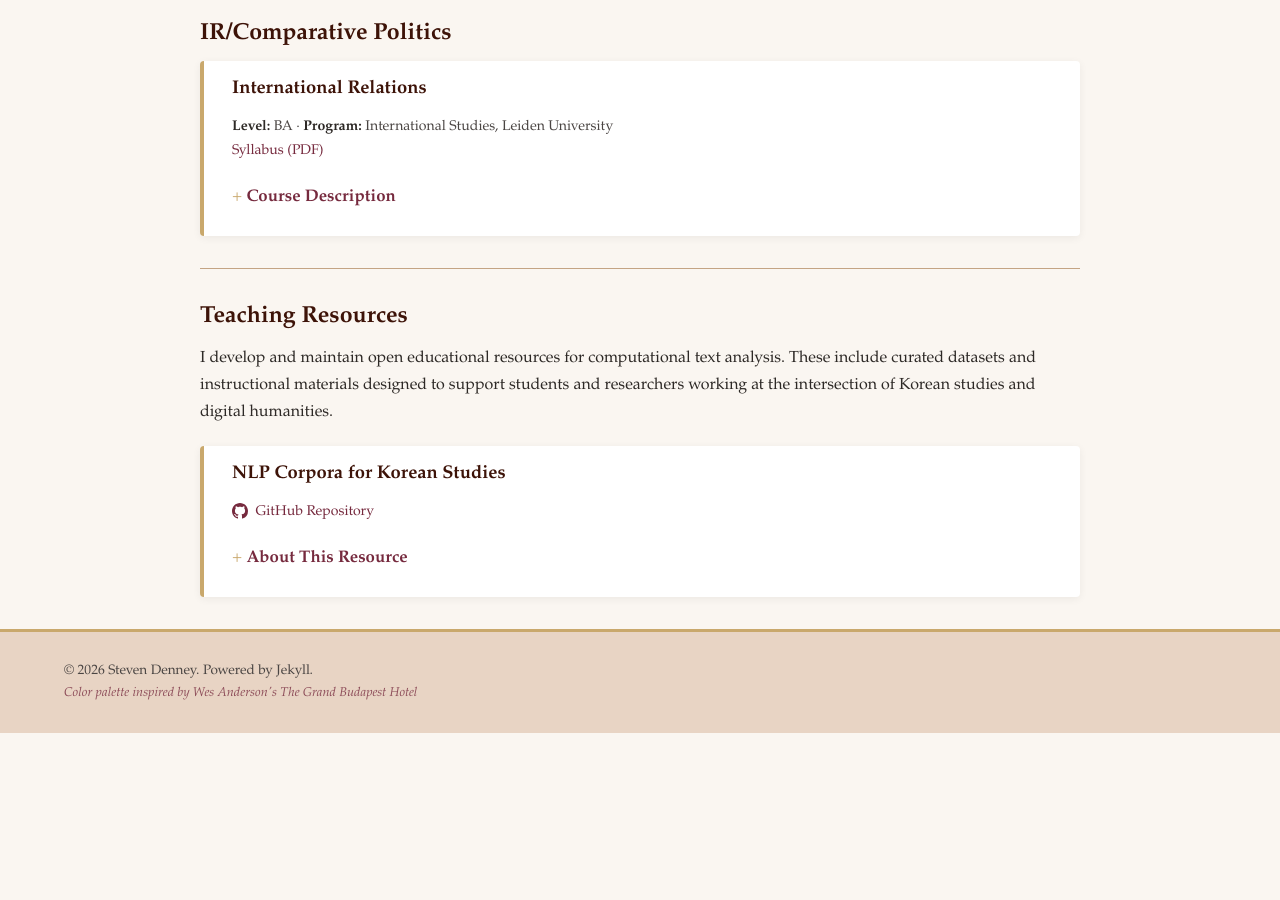
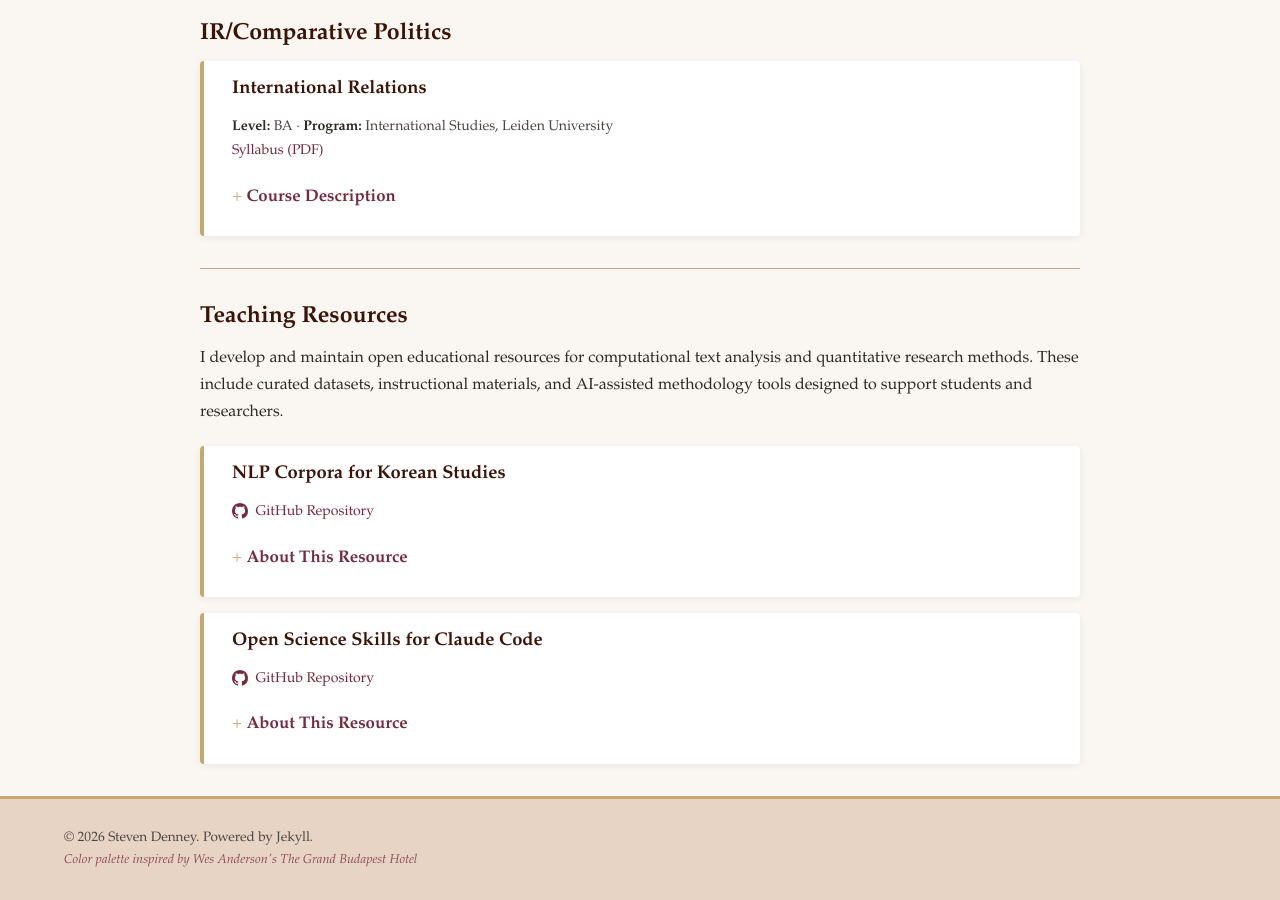
Before and after one commit to scdenney/scdenney.github.io, a Jekyll site: the page built from teaching.md, in a window 1280 px wide and 900 px high, scrolled down 1166 px. Built offline with Jekyll 4.4.1, drawn with Linux system fonts in a browser that asks for light colours; before the commit the page ends 1899 px from its top, so only the background shows below that.

Commit message:
Add Open Science Skills repo to Teaching Resources

```diff
--- a/teaching.md
+++ b/teaching.md
@@ -90,7 +90,7 @@ I previously taught comparative politics courses and research methods in politic
 
 ## Teaching Resources
 
-I develop and maintain open educational resources for computational text analysis. These include curated datasets and instructional materials designed to support students and researchers working at the intersection of Korean studies and digital humanities.
+I develop and maintain open educational resources for computational text analysis and quantitative research methods. These include curated datasets, instructional materials, and AI-assisted methodology tools designed to support students and researchers.
 
 <div class="project-card">
 <h3>NLP Corpora for Korean Studies</h3>
@@ -109,3 +109,21 @@ GitHub Repository
 </div>
 </details>
 </div>
+
+<div class="project-card">
+<h3>Open Science Skills for Claude Code</h3>
+
+<p class="project-meta">
+<a href="https://github.com/scdenney/open-science-skills">
+<svg height="16" width="16" viewBox="0 0 16 16" style="vertical-align: text-bottom; margin-right: 4px;"><path fill="currentColor" d="M8 0C3.58 0 0 3.58 0 8c0 3.54 2.29 6.53 5.47 7.59.4.07.55-.17.55-.38 0-.19-.01-.82-.01-1.49-2.01.37-2.53-.49-2.69-.94-.09-.23-.48-.94-.82-1.13-.28-.15-.68-.52-.01-.53.63-.01 1.08.58 1.23.82.72 1.21 1.87.87 2.33.66.07-.52.28-.87.51-1.07-1.78-.2-3.64-.89-3.64-3.95 0-.87.31-1.59.82-2.15-.08-.2-.36-1.02.08-2.12 0 0 .67-.21 2.2.82.64-.18 1.32-.27 2-.27.68 0 1.36.09 2 .27 1.53-1.04 2.2-.82 2.2-.82.44 1.1.16 1.92.08 2.12.51.56.82 1.27.82 2.15 0 3.07-1.87 3.75-3.65 3.95.29.25.54.73.54 1.48 0 1.07-.01 1.93-.01 2.2 0 .21.15.46.55.38A8.013 8.013 0 0016 8c0-4.42-3.58-8-8-8z"></path></svg>
+GitHub Repository
+</a>
+</p>
+
+<details>
+<summary>About This Resource</summary>
+<div>
+<p>A library of <a href="https://docs.anthropic.com/en/docs/claude-code/skills">Claude Code skills</a> for experimental social science methodology. 11 skills cover the research pipeline from hypothesis generation through final reporting — including conjoint design and diagnostics, survey design, list experiments, cross-national design, topic modeling, LLM text classification, pre-registration, and methods reporting. Install as a plugin or select individual skills. All guidance is grounded in 65+ published methodology sources.</p>
+</div>
+</details>
+</div>
```
